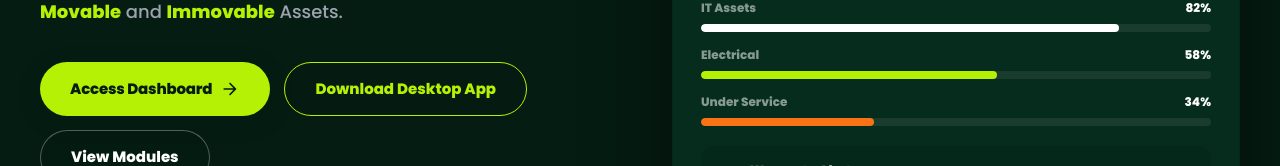
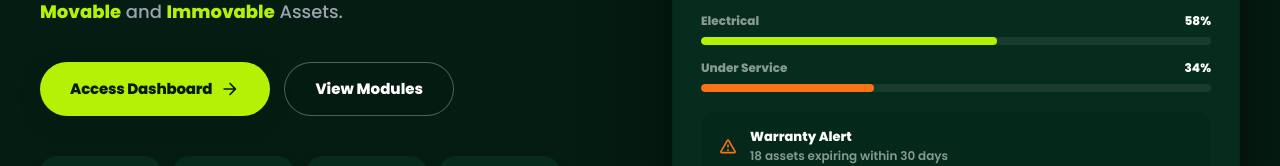
Before and after one commit to Prakhar2784/Asset-Care-Management, a React (Vite) app in the folder frontend/: page / in a window 1280 px wide. Shown: the part 479-645 px from the top of the page. Built offline with nearby package versions, Linux system fonts and the light colour scheme; no server answers.

Commit message:
feat: remove Download Desktop App button from homepage

```diff
--- a/frontend/src/pages/public/Home.jsx
+++ b/frontend/src/pages/public/Home.jsx
@@ -207,13 +207,6 @@ const Home = () => {
               <Link to="/login" className="h-btn-primary">
                 Access Dashboard <ArrowForwardRoundedIcon fontSize="small" />
               </Link>
-              <a
-                href={(import.meta.env.VITE_API_URL || "").replace(/\/api\/?$/, "/download/desktop-app") || "/download/desktop-app"}
-                className="h-btn-outline"
-                style={{ borderColor: "#B4F105", color: "#B4F105" }}
-              >
-                Download Desktop App
-              </a>
               <Link to="/modules" className="h-btn-outline">View Modules</Link>
             </motion.div>
 
```
